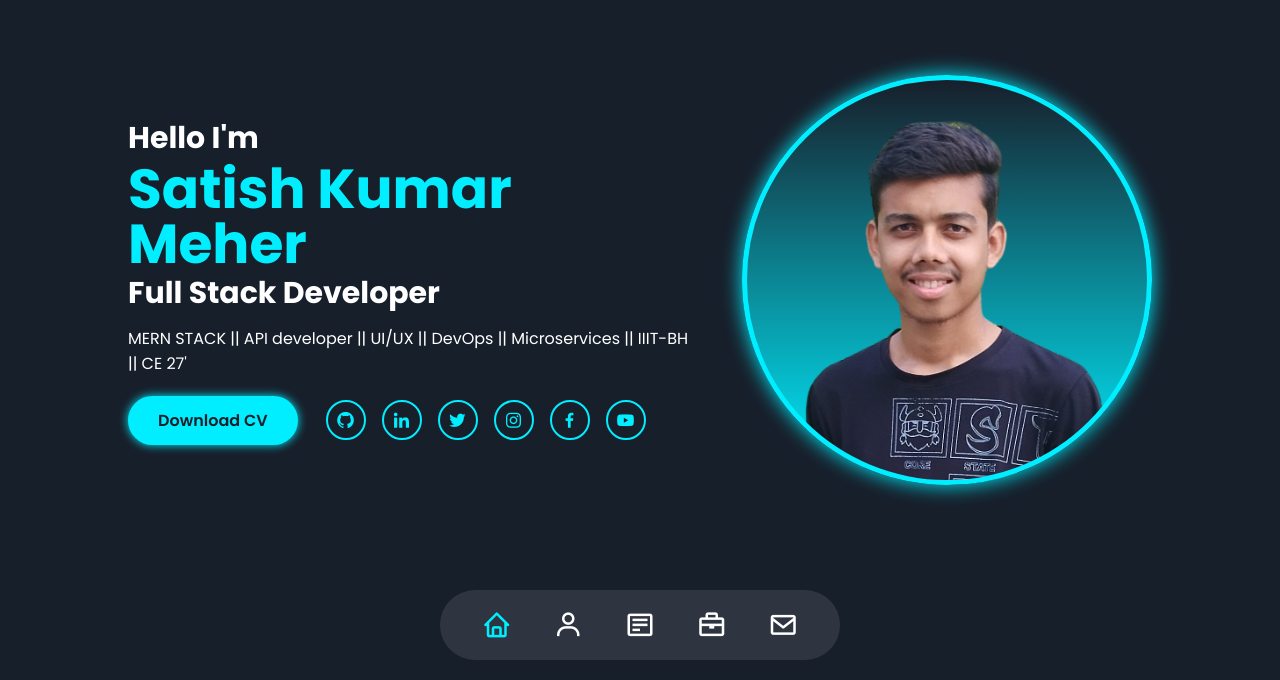
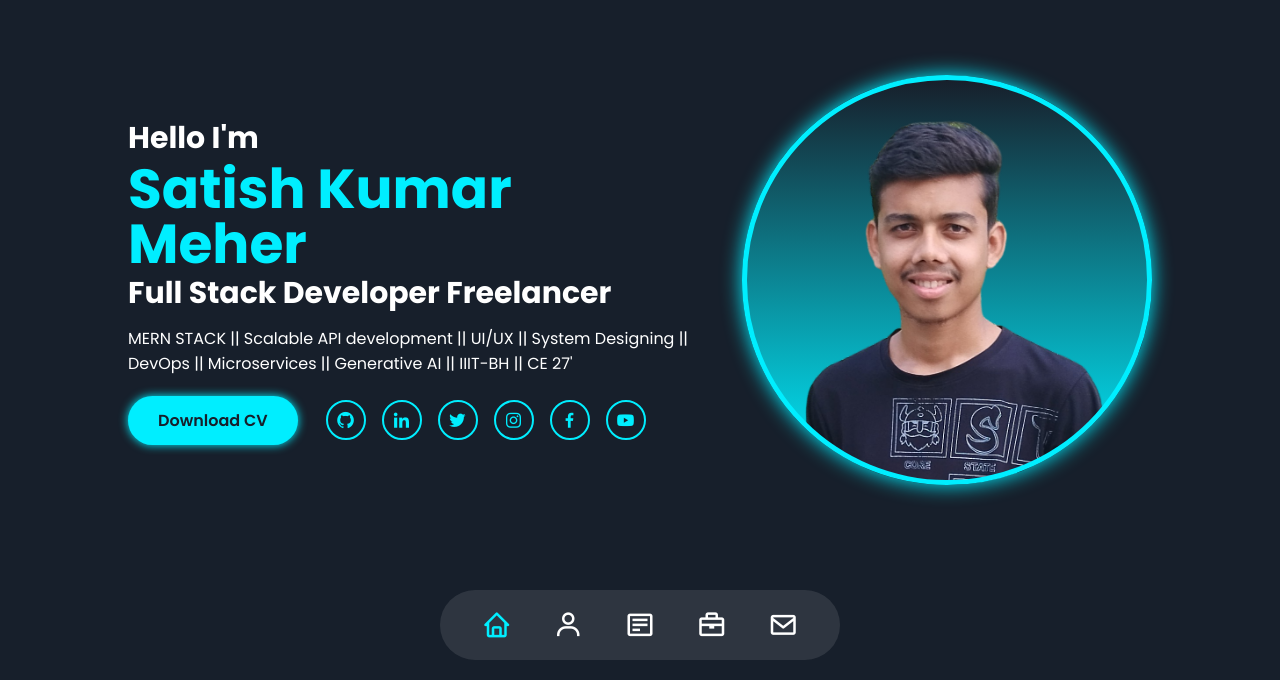
Before and after one commit to Satish-kumar-Meher/Satish-Portfolio, a React (Vite) app: page / in a window 1280 px wide. Shown: the part 120-800 px from the top of the page. Built offline with nearby package versions, Linux system fonts and the light colour scheme.

Commit message:
latest update

```diff
--- a/src/components/About.jsx
+++ b/src/components/About.jsx
@@ -11,11 +11,11 @@ function About() {
                 </div>
                 <div className="about-info">
                     <h2 className="title">About Me</h2>
-                    <h3>Full Stack Developer</h3>
+                    <h3>Full Stack Developer / Freelancer</h3>
                     <p className="desc">
-                    Hi, I’m Satish Kumar Meher, a passionate full-stack web developer and second-year B.Tech student at the International Institute of Information Technology, Bhubaneswar. I hail from Bargarh, Odisha, and have a strong foundation in programming with over two years of experience.<br/>
+                    Hi, I’m Satish Kumar Meher, a passionate full-stack web developer and third-year B.Tech student at the International Institute of Information Technology, Bhubaneswar. I hail from Padampur, Bargarh, Odisha, and have a strong foundation in programming with over three years of experience.<br/>
 
-Currently, I serve as the Backend Lead at Code-X-Novas, specializing in the MERN stack. With hands-on experience in developing 10+ full-stack projects, I thrive on solving real-world problems through code. I am also an avid problem solver, tackling daily DSA challenges on LeetCode, and I’m enthusiastic about exploring DevOps and AI/ML technologies.<br/>
+Currently, I am a freelancer, specializing in the MERN stack, deliver high quality modern frontend desigining and highly scaled backend architectures. With hands-on experience in developing 10+ full-stack projects, I thrive on solving real-world problems through code. I am also an avid problem solver, tackling daily DSA challenges on LeetCode, and I’m enthusiastic about exploring DevOps and AI/ML technologies.<br/>
 
 Beyond coding, I am a multi-talented musician who enjoys playing the octapad, tabla, and keyboard, as well as singing. In my free time, I love playing cricket, badminton, and BGMI, or spending quality moments with my family and friends. I believe in hard work, being supportive, and always listening and analyzing to improve myself and help others.
 
--- a/src/components/Home.jsx
+++ b/src/components/Home.jsx
@@ -23,9 +23,9 @@ function Home() {
                 <div className="home-info">
                     <h3>Hello I'm</h3>
                     <h1>Satish Kumar Meher</h1>
-                    <h3>Full Stack Developer</h3>
+                    <h3>Full Stack Developer  Freelancer</h3>
                     <p className="desc">
-                    MERN STACK || API developer || UI/UX || DevOps || Microservices || IIIT-BH || CE 27'
+                    MERN STACK || Scalable API development || UI/UX || System Designing || DevOps || Microservices || Generative AI || IIIT-BH || CE 27'
                     </p>
                     <div className="btn-sci">
                         <a className="btn" onClick={downloadCV}>Download CV</a>
--- a/src/components/Portfolio.jsx
+++ b/src/components/Portfolio.jsx
@@ -32,6 +32,29 @@ function Portfolio() {
                             <span className="tooltip">Preview</span>
                         </a>
                         <a href="https://github.com/Satish-kumar-Meher/Shrinivesh">
+                            <i className='bx bxl-github' ></i>
+                            <span className="tooltip">Github Repo</span>
+                        </a>
+                    </div>
+                </div>
+                </div>
+
+                <div className="tab-item portfolio-item">
+                   <div className="work-img">
+                    <img src="images/skillloop.png" alt=""/>
+                </div>
+                <div className="work-info">
+                    <h4>Skillloop</h4>
+                    <p>A learning paltform for MBA students, here i worked only on the backend part.</p>
+                    <div className="tech-used">
+                        <p>Tailwind css , ReactJS , Framer motion , Firebase</p>
+                    </div>
+                    <div className="portfolio-icon work-icon">
+                        <a href="https://skillloop.co.in/">
+                            <i className='bx bx-arrow-back' ></i>
+                            <span className="tooltip">Preview</span>
+                        </a>
+                        <a href="#">
                             <i className='bx bxl-github' ></i>
                             <span className="tooltip">Github Repo</span>
                         </a>
--- a/src/components/Resume.jsx
+++ b/src/components/Resume.jsx
@@ -19,8 +19,8 @@ function Resume() {
                 <div className="tab-wrapper">
                     <div className="tab-grid resume-box experience active">
                         <div className="tab-item resume-item">
-                            <h4>2024 - Present</h4>
-                            <h4>Fullstack Web Developer</h4>
+                            <h4>2025 - Present</h4>
+                            <h4>Freelancer</h4>
                             <h4>10+ Project</h4>
                             <p>I have extensive experience, successfully completing 10+ full-stack projects with modern technologies and frameworks</p>
                         </div>
```
Also changed, not shown: public/images/skillloop.png (added).
